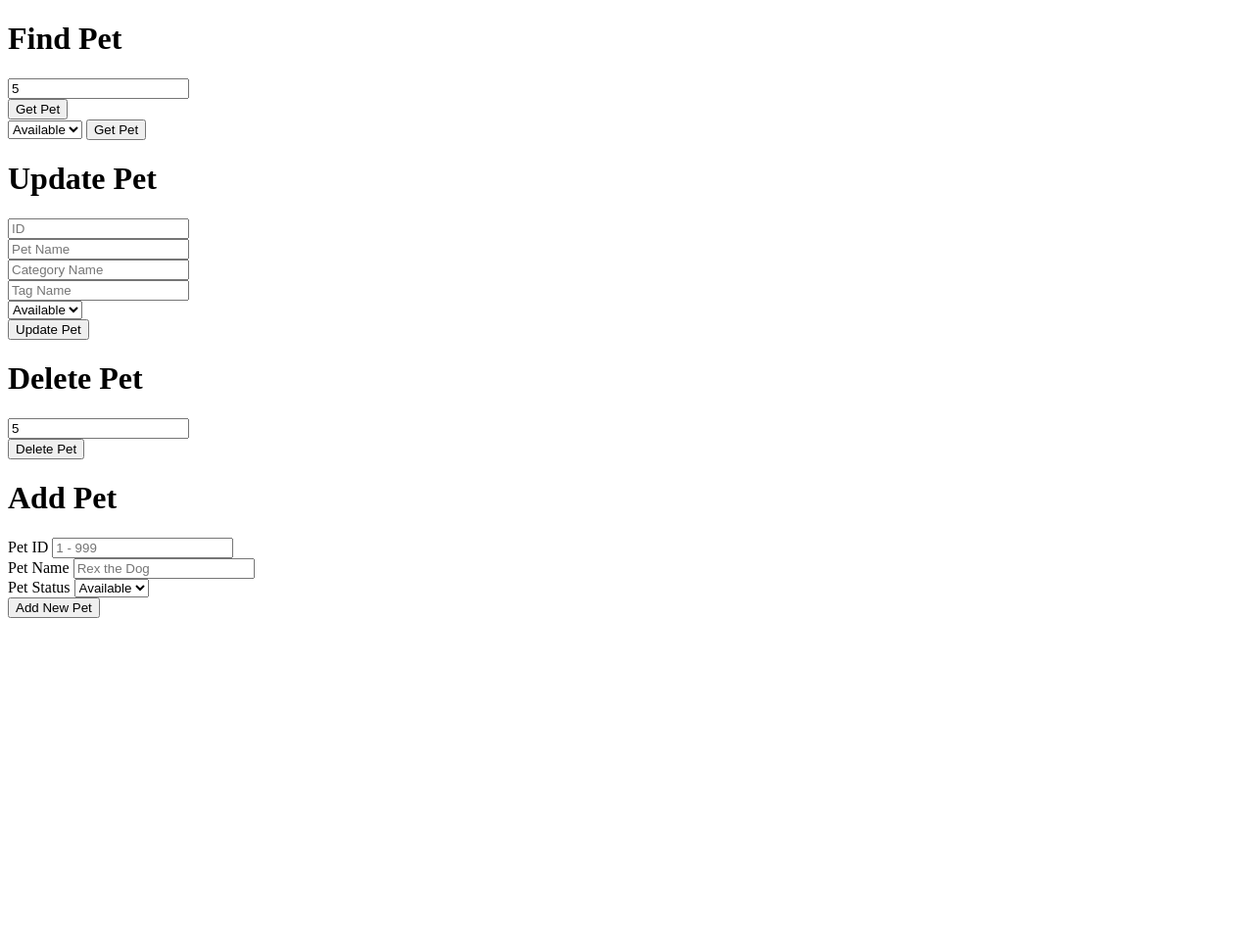
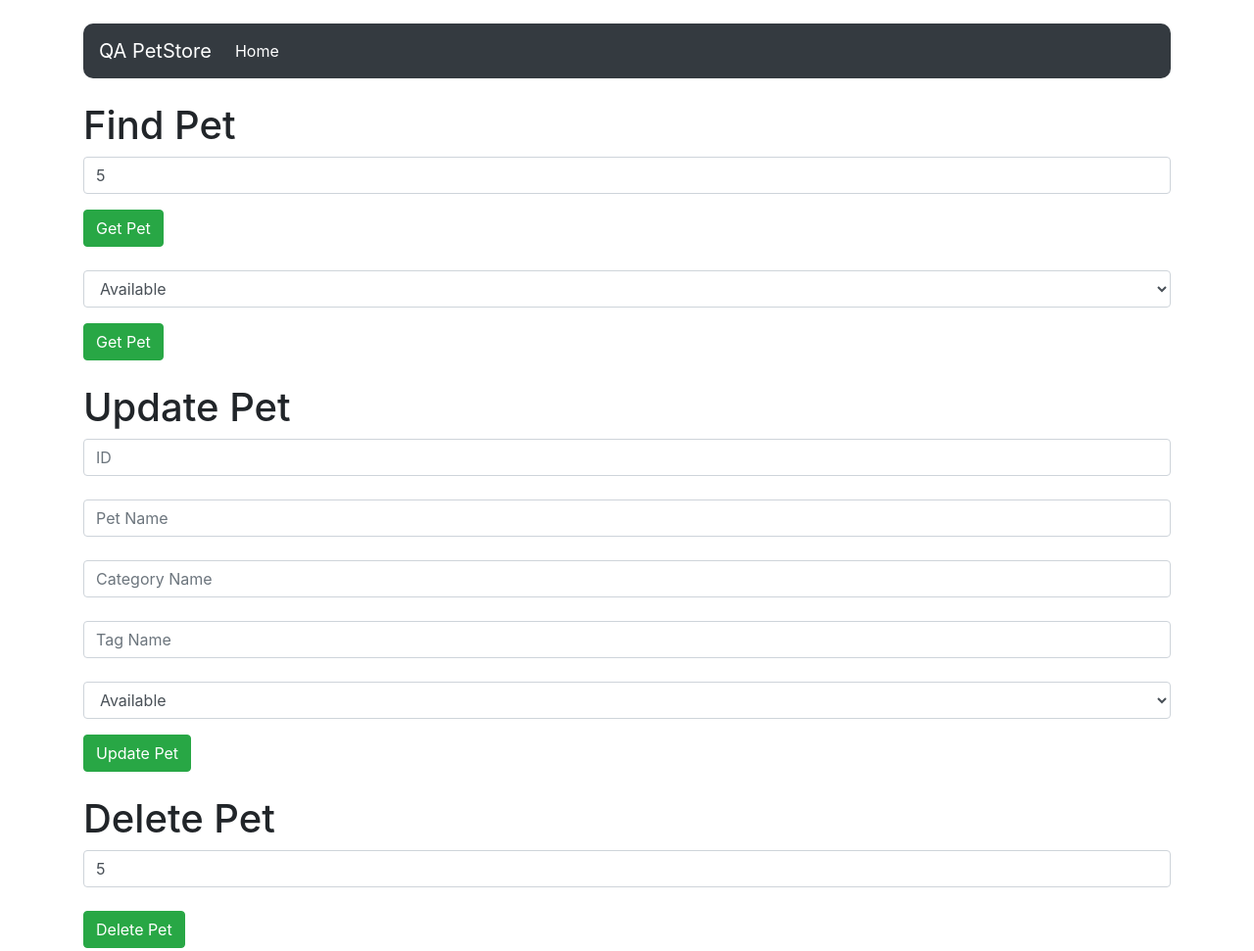
Before and after one commit to FayazPanda/PetStore, a plain HTML site: page index.html in a window 1280 px wide. Shown: the top 971 px of the page at 98% size. Before the commit the page ends 800 px from the top, so only its background shows below. Drawn offline with nearby package versions, Linux system fonts and the light colour scheme.

Commit message:
UM: added boostrap and beautified the page

```diff
--- a/css/test.css
+++ b/css/test.css
@@ -1,6 +1,3 @@
-* {
-    margin: 0;
-    padding: 0;
-    box-sizing: border-box;
-    text-decoration: none;
+#petNav {
+    border-radius: 10px;
 }
--- a/index.html
+++ b/index.html
@@ -1,60 +1,126 @@
 <!DOCTYPE html>
 <html lang="en">
+
 <head>
     <meta charset="UTF-8">
     <title>Title</title>
+
+    <link rel="stylesheet" href="https://cdn.jsdelivr.net/npm/bootstrap@4.5.3/dist/css/bootstrap.min.css"
+        integrity="sha384-TX8t27EcRE3e/ihU7zmQxVncDAy5uIKz4rEkgIXeMed4M0jlfIDPvg6uqKI2xXr2" crossorigin="anonymous">
+    <link rel="stylesheet" href="css/test.css">
 </head>
+
 <body>
+    <div class="container">
+        <br>
+
+        <!-- ############# NAVBAR #############-->
+        <nav class="navbar navbar-expand-md navbar-dark bg-dark" id="petNav">
+            <a class="navbar-brand" href="#">QA PetStore</a>
+            <button class="navbar-toggler" type="button" data-toggle="collapse" data-target="#navbarSupportedContent"
+                aria-controls="navbarSupportedContent" aria-expanded="false" aria-label="Toggle navigation">
+                <span class="navbar-toggler-icon"></span>
+            </button>
+
+            <div class="collapse navbar-collapse" id="navbarSupportedContent">
+                <ul class="navbar-nav mr-auto">
+                    <li class="nav-item active">
+                        <a class="nav-link" href="#">Home <span class="sr-only">(current)</span></a>
+                    </li>
+                </ul>
+            </div>
+        </nav>
+
+        <br>
+
+        <!-- ############# FIND PET FORM #############-->
         <h1>Find Pet</h1>
         <form>
-    <input type="number" min="1" name="petID" value="5" required><br>
+            <div class="form-group">
+                <input type="number" min="1" name="petID" value="5" required class="form-control">
+            </div>
             <button class="btn btn-success" onclick="getData()">Get Pet</button>
         </form>
+        <br>
         <form>
-    <select name="status">
+            <div class="form-group">
+                <select class="form-control" name="status">
                     <option value="available">Available</option>
                     <option value="pending">Pending</option>
                     <option value="sold">Sold</option>
                 </select>
+            </div>
             <button class="btn btn-success" onclick="getData()"> Get Pet</button>
         </form>
+
+        <br>
+
+        <!-- ############# UPDATE PET FORM #############-->
         <h1>Update Pet</h1>
-<!-- <form> -->
-    <input type="number" min="1" name="petIDPut" id="petIDPut" placeholder="ID" required><br>
-    <input type="text" min="1" name="petNamePut" id="petNamePut" placeholder="Pet Name"><br>
-    <input type="text" min="1" name="categoryNamePut" id="categoryNamePut" placeholder="Category Name"><br>
-    <input type="text" min="1" name="tagNamePut" id="tagNamePut" placeholder="Tag Name"><br>
-    <select name="statusPut" id="statusPut">
+
+        <form>
+            <div class="form-group">
+                <input class="form-control" type="number" min="1" name="petIDPut" id="petIDPut" placeholder="ID"
+                    required><br>
+                <input class="form-control" type="text" min="1" name="petNamePut" id="petNamePut"
+                    placeholder="Pet Name"><br>
+                <input class="form-control" type="text" min="1" name="categoryNamePut" id="categoryNamePut"
+                    placeholder="Category Name"><br>
+                <input class="form-control" type="text" min="1" name="tagNamePut" id="tagNamePut"
+                    placeholder="Tag Name"><br>
+                <select class="form-control" name="statusPut" id="statusPut">
                     <option value="available">Available</option>
                     <option value="pending">Pending</option>
                     <option value="sold">Sold</option>
-    </select><br>
+                </select>
+            </div>
             <button class="btn btn-success" onclick="updateData()"> Update Pet</button>
-<!-- </form> -->
+        </form>
+
+        <br>
+        <!-- ############# DELETE PET FORM #############-->
         <h1>Delete Pet</h1>
+
         <form>
-    <input type="number" min="1" name="petID" value="5" required><br>
+            <div class="form-group">
+                <input class="form-control" type="number" min="1" name="petID" value="5" required><br>
                 <button class="btn btn-success" onclick="getData()">Delete Pet</button>
+            </div>
         </form>
+
+        <!-- ############# ADD PET FORM #############-->
         <div>
             <h1>Add Pet</h1>
             <form>
+                <div class="form-group">
                 <label for="petIDPOST">Pet ID</label>
-        <input type="number" min="1" name="petIDPOST" id="petIDPOST" placeholder="1 - 999" required><br>
+                <input class="form-control" type="number" min="1" name="petIDPOST" id="petIDPOST" placeholder="1 - 999" required><br>
                 <label for="petNamePOST">Pet Name</label>
-        <input type="text" min="1" name="petNamePOST" id="petNamePOST" placeholder="Rex the Dog" required><br>
+                <input class="form-control" type="text" min="1" name="petNamePOST" id="petNamePOST" placeholder="Rex the Dog" required><br>
                 <label for="petStatusPOST">Pet Status</label>
-        <select name="petStatusPOST" id="petStatusPOST">
+                <select class="form-control" name="petStatusPOST" id="petStatusPOST">
                     <option value="available">Available</option>
                     <option value="pending">Pending</option>
                     <option value="sold">Sold</option>
-        </select><br>
+                </select>
+            </div>
             </form>
             <button class="btn btn-success" id="POSTPetBtn">Add New Pet</button>
+        </div>
+        <br>
+        <br>
+
     </div>
 
     <script src="js/put.js"></script>
     <script src="js/postPet.js"></script>
     <script src="js/delete.js"></script>
+    <script src="https://code.jquery.com/jquery-3.5.1.slim.min.js"
+        integrity="sha384-DfXdz2htPH0lsSSs5nCTpuj/zy4C+OGpamoFVy38MVBnE+IbbVYUew+OrCXaRkfj"
+        crossorigin="anonymous"></script>
+    <script src="https://cdn.jsdelivr.net/npm/bootstrap@4.5.3/dist/js/bootstrap.bundle.min.js"
+        integrity="sha384-ho+j7jyWK8fNQe+A12Hb8AhRq26LrZ/JpcUGGOn+Y7RsweNrtN/tE3MoK7ZeZDyx"
+        crossorigin="anonymous"></script>
 </body>
+
 </html>
```
Lines whose indentation alone changed are shown as unchanged.
